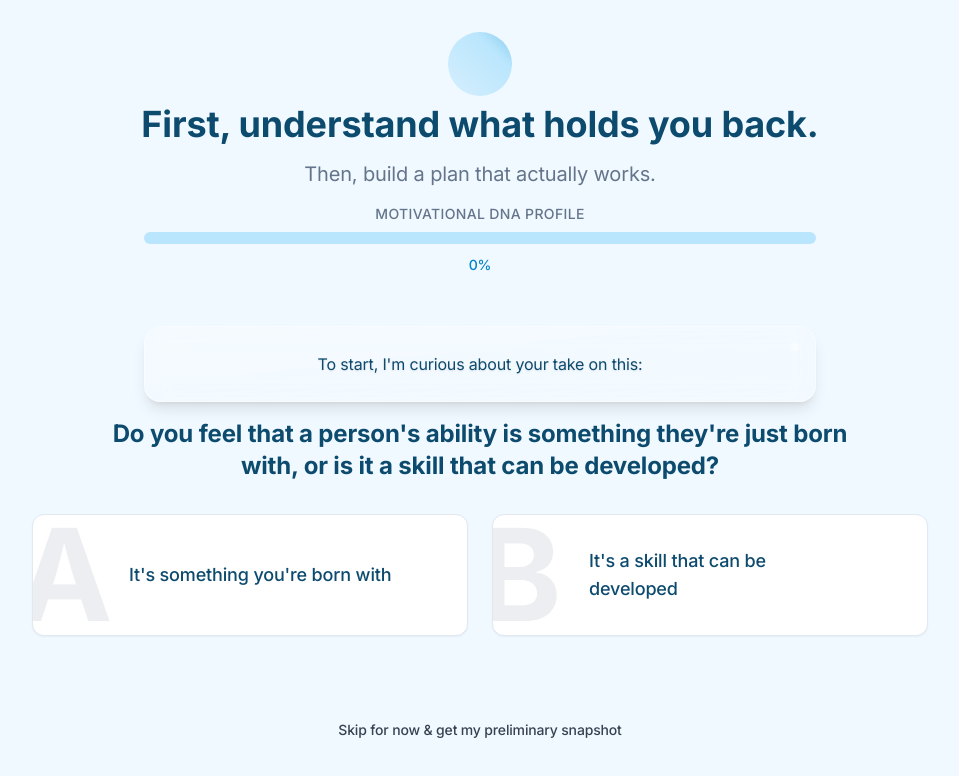
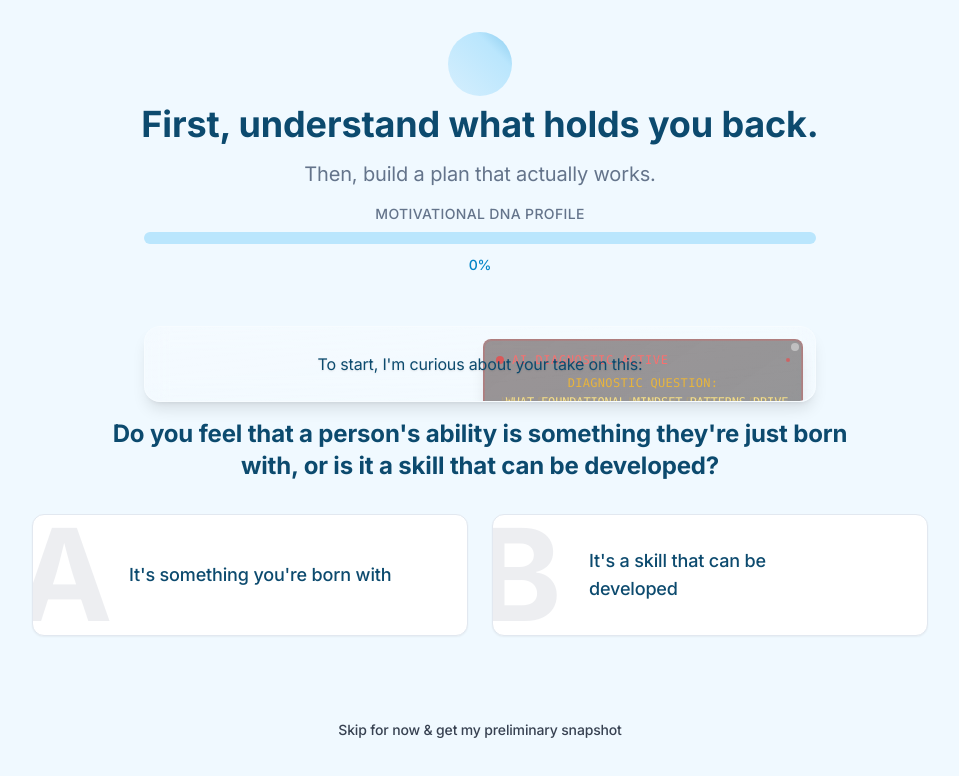
Before and after one commit to watkajtys/locus-of-you-front, a React (Vite) app: page / in a window 1280 px wide. Shown: the top 776 px of the page, without its empty margins (160-1119 px from the left). Built offline with nearby package versions, Linux system fonts and the light colour scheme; no server answers.

Commit message:
Add AI Diagnostic Overlay to Message Card

```diff
--- a/src/components/AIMessageCard.jsx
+++ b/src/components/AIMessageCard.jsx
@@ -3,6 +3,12 @@ import React from 'react';
 const AIMessageCard = ({
   children,
   message = "This is a placeholder message from the AI assistant. The glassmorphism effect creates a beautiful frosted-glass appearance with excellent readability.",
+  showDiagnostic = false,
+  diagnosticData = {
+    question: "WHAT PSYCHOLOGICAL PATTERN IS THE USER EXHIBITING?",
+    observation: "USER DEMONSTRATES HESITATION PATTERNS INDICATING INTERNAL VS EXTERNAL LOCUS EVALUATION",
+    intervention: "DEPLOY GENTLE REFRAMING TECHNIQUE WITH VALIDATION-BASED APPROACH"
+  },
   className = ''
 }) => {
   return (
@@ -19,6 +25,88 @@ const AIMessageCard = ({
     >
       {/* Optional subtle inner glow effect */}
       <div className="absolute inset-0 rounded-2xl bg-gradient-to-br from-white/10 to-transparent pointer-events-none" />
+
+      {/* AI Diagnostic Overlay */}
+      {showDiagnostic && (
+        <div className="absolute top-3 right-3 w-80 max-w-[calc(100%-24px)]">
+          <div
+            className="
+              relative overflow-hidden rounded-lg
+              bg-black/40 backdrop-blur-sm
+              border border-red-500/30
+              p-3 shadow-lg
+              transition-all duration-300 ease-in-out
+              group
+            "
+          >
+            {/* Diagnostic Header */}
+            <div className="flex items-center justify-between mb-2">
+              <div className="flex items-center space-x-2">
+                <div className="w-2 h-2 rounded-full bg-red-500 animate-pulse" />
+                <span className="text-red-400 text-xs font-mono tracking-wider">
+                  AI DIAGNOSTIC ACTIVE
+                </span>
+              </div>
+              <div className="w-1 h-1 rounded-full bg-red-500/60" />
+            </div>
+
+            {/* Diagnostic Content */}
+            <div className="space-y-2 text-xs font-mono leading-tight">
+              {/* Diagnostic Question */}
+              <div className="relative">
+                <div className="text-amber-400/80 mb-1 tracking-wide">
+                  DIAGNOSTIC QUESTION:
+                </div>
+                <div className="text-amber-200/90 pl-2 relative">
+                  {/* Burn-in effect background */}
+                  <div className="absolute inset-0 text-amber-400/20 select-none pointer-events-none">
+                    {diagnosticData.question}
+                  </div>
+                  <div className="relative z-10">
+                    {diagnosticData.question}
+                  </div>
+                </div>
+              </div>
+
+              {/* Observation */}
+              <div className="relative">
+                <div className="text-cyan-400/80 mb-1 tracking-wide">
+                  OBSERVATION:
+                </div>
+                <div className="text-cyan-200/90 pl-2 relative">
+                  {/* Burn-in effect background */}
+                  <div className="absolute inset-0 text-cyan-400/20 select-none pointer-events-none">
+                    {diagnosticData.observation}
+                  </div>
+                  <div className="relative z-10">
+                    {diagnosticData.observation}
+                  </div>
+                </div>
+              </div>
+
+              {/* Strategic Intervention */}
+              <div className="relative">
+                <div className="text-green-400/80 mb-1 tracking-wide">
+                  STRATEGIC INTERVENTION:
+                </div>
+                <div className="text-green-200/90 pl-2 relative">
+                  {/* Burn-in effect background */}
+                  <div className="absolute inset-0 text-green-400/20 select-none pointer-events-none">
+                    {diagnosticData.intervention}
+                  </div>
+                  <div className="relative z-10">
+                    {diagnosticData.intervention}
+                  </div>
+                </div>
+              </div>
+            </div>
+
+            {/* Subtle border glow effect */}
+            <div className="absolute inset-0 rounded-lg border border-red-500/20 pointer-events-none" />
+            <div className="absolute inset-0 rounded-lg bg-gradient-to-br from-red-500/5 to-transparent pointer-events-none" />
+          </div>
+        </div>
+      )}
 
       {/* Content */}
       <div className="relative z-10">
--- a/src/components/DynamicOnboarding.jsx
+++ b/src/components/DynamicOnboarding.jsx
@@ -179,7 +179,21 @@ const DynamicOnboarding = ({ onComplete, onSkip }) => {
                 <div className="text-center space-y-4">
                   {currentQuestionData.title && (
                     <div className="max-w-2xl mx-auto">
-                      <AIMessageCard className="text-center">
+                      <AIMessageCard
+                        className="text-center"
+                        showDiagnostic={true}
+                        diagnosticData={{
+                          question: currentQuestion === 0
+                            ? "WHAT FOUNDATIONAL MINDSET PATTERNS DRIVE USER BEHAVIOR?"
+                            : "HOW DOES USER PERCEIVE CONTROL AND AGENCY IN DIFFICULT SITUATIONS?",
+                          observation: currentQuestion === 0
+                            ? "ASSESSING FIXED VS GROWTH MINDSET ORIENTATION TO DETERMINE INTERVENTION APPROACH"
+                            : "EVALUATING INTERNAL VS EXTERNAL LOCUS OF CONTROL FOR TARGETED STRATEGY",
+                          intervention: currentQuestion === 0
+                            ? "DEPLOY NON-JUDGMENTAL INQUIRY TO REVEAL DEEP-SEATED BELIEFS ABOUT ABILITY"
+                            : "UTILIZE REFLECTIVE QUESTIONING TO EXPLORE ATTRIBUTION PATTERNS"
+                        }}
+                      >
                         <p
                           className="text-base font-normal leading-relaxed"
                           style={{
```
